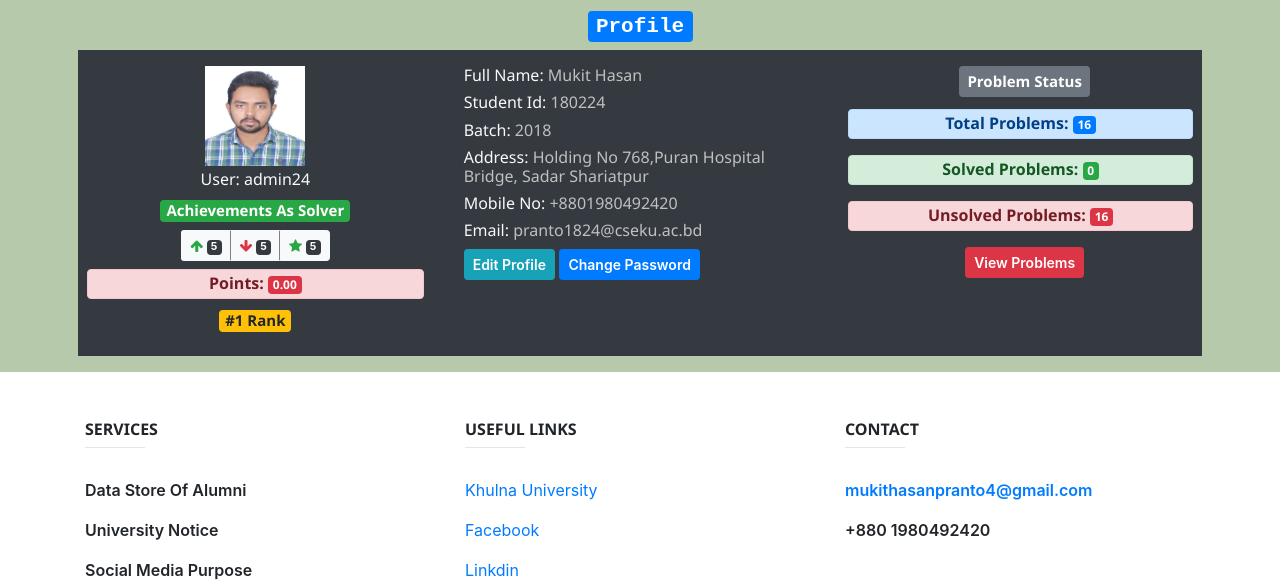
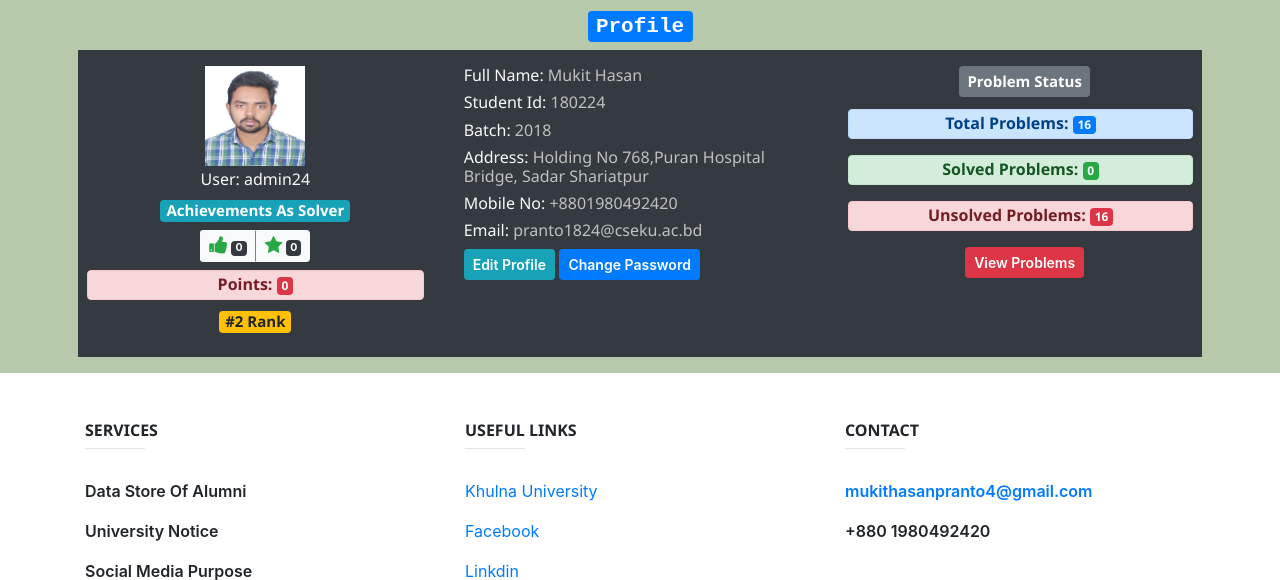
Before and after one commit to mukit24/Quick-Response, a Django app: page /1/profile/ in a window 1280 px wide. Shown: the part 62-642 px from the top of the page. Run offline with Django 3.2, Linux system fonts and the light colour scheme; a user stored in the database is signed in; data comes from the database, SQL or seed files in the repository; both versions use the stored data as it was after the commit; some libraries are stand-ins or nearby versions.

Commit message:
'profile_view_vote_star_rank'

```diff
--- a/home/models.py
+++ b/home/models.py
@@ -10,7 +10,7 @@ class Profile(models.Model):
     address = models.CharField(max_length=100,blank=True)
     mobile = models.CharField(max_length=60,blank=True)
     facebook = models.URLField(max_length=60,blank=True)
-    total_points = models.DecimalField(max_digits=15, decimal_places=2,default=0)
+    total_points = models.IntegerField(default=0)
     user = models.OneToOneField(settings.AUTH_USER_MODEL, on_delete=models.CASCADE,related_name="profile")
 
     def __str__(self):
--- /dev/null
+++ b/home/templatetags/custom_tags.py
@@ -0,0 +1,14 @@
+from django import template
+
+register = template.Library()
+
+
+from home.models import Profile
+
+def point_rank(points):
+    profiles = Profile.objects.all().order_by('-total_points')
+    for i in range(1,len(profiles)+1):
+        if profiles[i-1].total_points == points:
+            return i
+
+register.filter('point_rank', point_rank)
--- a/home/urls.py
+++ b/home/urls.py
@@ -1,8 +1,11 @@
 from django.urls import path
-from .views import home_view,profile_view,update_profile,change_password
+from .views import home_view,profile_view,update_profile,change_password,points_table
 urlpatterns = [
     path('',home_view,name='home_view'),
     path('<int:id>/profile/',profile_view,name='profile_view'),
+    path('<int:id>/profile/<str:msg>/',profile_view,name='profile_required'),
     path('<int:id>/update_profile',update_profile,name='update_profile'),
     path('change_password/',change_password,name='change_password'),
+    path('points/',points_table,name='points'),
+
 ]
--- a/home/views.py
+++ b/home/views.py
@@ -1,7 +1,7 @@
 from django.shortcuts import render,redirect
 from .forms import ProfileForm,UpdateProfileForm,UserForm
 from .models import Profile
-from problems.models import Problem
+from problems.models import Problem, Solution
 from django.contrib.auth.models import User
 from django.contrib.auth.forms import PasswordChangeForm
 from django.contrib import messages
@@ -18,22 +18,34 @@ def home_view(request):
     return render(request,"home/home.html",context)
 
 
-def profile_view(request,id):
+def profile_view(request,id,msg=None):
     form = ProfileForm()
     user = User.objects.get(id=id)
     print(user)
+    alert = ''
+    if msg == 'required':
+        alert = 'You Must Create A Profile First'
     try:
         profile = Profile.objects.get(user=user)
         update_form = ProfileForm(instance=profile)
         pass_form = PasswordChangeForm(user=user)
         solved = Problem.objects.filter(Q(author=profile.user) & Q(is_solved=True)).count()
         unsolved = Problem.objects.filter(Q(author=profile.user) & Q(is_solved=False)).count()
+        voter = Solution.objects.filter(author=user)
+        best_answer = Solution.objects.filter(Q(author=user) & Q(best_answer=True)).count()
+        # print(best_answer)
+        total_vote = 0
+        for v in voter:
+            total_vote+=v.vote
+        print(total_vote)
     except:
         profile = ''
         update_form = ''
         pass_form = ''
         solved = ''
         unsolved = ''
+        total_vote = ''
+        best_answer = ''
     # print(Profile.objects.get(user=user))
     if request.method == 'POST':
         form = ProfileForm(request.POST,request.FILES)
@@ -50,6 +62,9 @@ def profile_view(request,id):
         'pass_form':pass_form,
         'solved_count':solved,
         'unsolved_count':unsolved,
+        'total_vote':total_vote,
+        'best_answer':best_answer,
+        'alert':alert,
     }
     return render(request,"home/profile.html",context)
 
@@ -74,3 +89,6 @@ def change_password(request):
             return JsonResponse({'status':'success'})
         else:
             return JsonResponse(dict(form.errors.items()))
+
+def points_table(request):
+    return render(request,'home/points.html',{})
--- a/templates/base.html
+++ b/templates/base.html
@@ -176,7 +176,7 @@
         class="{% if 'problems' in request.path %}text-light{% endif %}"
         >Problems</a
       >
-      <a href="#">Points</a>
+      <a href="{% url 'points' %}" class="{% if 'points' in request.path %}text-light{% endif %}">Points</a>
       {% endwith %} {% if request.user.is_authenticated %}
       <a
         href="{% url 'profile_view' request.user.id %}"
--- a/templates/home/profile.html
+++ b/templates/home/profile.html
@@ -1,6 +1,7 @@
 {% extends "base.html" %}
 {% load static %}
 {% block content %}
+{% load custom_tags %}
 <div class="text-dark" style="background-color: rgb(182, 202, 171);">
     <div class="container p-2">
         {% if profile %}
@@ -13,14 +14,17 @@
                     <img src="{{profile.profile_picture.url}}" style="object-fit: cover;" height="100px"
                         width="100px" />
                     <h6 class="text-light pt-1">User: {{profile.user.username}}</h6>
-                    <h5><span class="badge badge-success">Achievements As Solver</span></h5>
+                    <h5><span class="badge badge-info">Achievements As Solver</span></h5>
                     <div class="btn-group btn-group-sm">
-                        <button type="button" class="btn btn-light" style="border-right: 2px grey solid;"><i
-                            class="fa fa-arrow-up text-success"></i> <span class="badge badge-dark">5</span></button>
-                        <button type="button" class="btn btn-light" style="border-right: 2px grey solid;"><i
-                            class="fa fa-arrow-down text-danger"></i> <span class="badge badge-dark">5</span></button>
-                        <button type="button" class="btn btn-light"><i
-                            class="fa fa-star text-success"></i> <span class="badge badge-dark">5</span></button>
+                        {% if total_vote > -1 %}
+                        <button type="button" class="btn btn-light" style="border-right: 2px grey solid;" data-toggle="tooltip" title="Net Vote"><i
+                            class="fa fa-thumbs-up text-success" style="font-size: 20px;"></i> <span class="badge badge-dark">{{total_vote}}</span></button>
+                        {% else %}
+                        <button type="button" class="btn btn-light" style="border-right: 2px grey solid;" data-toggle="tooltip" title="Net Vote"><i
+                            class="fa fa-thumbs-down text-danger" style="font-size: 20px;"></i> <span class="badge badge-dark">{{total_vote}}</span></button>
+                        {% endif %}
+                        <button type="button" class="btn btn-light" data-toggle="tooltip" title="Best Answer"><i
+                            class="fa fa-star text-success" style="font-size: 19px;"></i> <span class="badge badge-dark">{{best_answer}}</span></button>
                       </div>
                     <!-- <div class="row justify-content-center">
                         <div class="col-lg-4">
@@ -50,7 +54,7 @@
 
                     <h6 class="alert alert-danger m-2 py-1 font-weight-bold">Points: <span
                             class="badge badge-danger">{{profile.total_points}}</span></h6>
-                    <h5><span class="badge badge-warning">#1 Rank</span></h5>
+                    <h5><span class="badge badge-warning">#{{profile.total_points|point_rank}} Rank</span></h5>
                 </div>
                 <div class="col-lg-4 p-3 text-md-left">
                     <h6>Full Name: <span style="color: silver;">{{profile.full_name}}</span>
@@ -84,6 +88,7 @@
         <h3 class="text-center"><span class="badge badge-danger">Complete Profile</span></h3>
         <div class="row h-100 justify-content-center">
             <div class="col-10 col-md-7 col-lg-5">
+                <h6 class="alert alert-danger text-center py-1">{{alert}}</h6>
                 <form action="{% url 'profile_view' request.user.id %}" enctype="multipart/form-data" method="POST"
                     style="font-weight: 600;">
                     {% csrf_token %}
```
Also changed, not shown: problems/views.py (+41 -3 lines), templates/home/points.html (added, +7 -0 lines), db.sqlite3, home/migrations/0003_auto_20210718_1412.py (added), home/templatetags/__init__.py (added).
